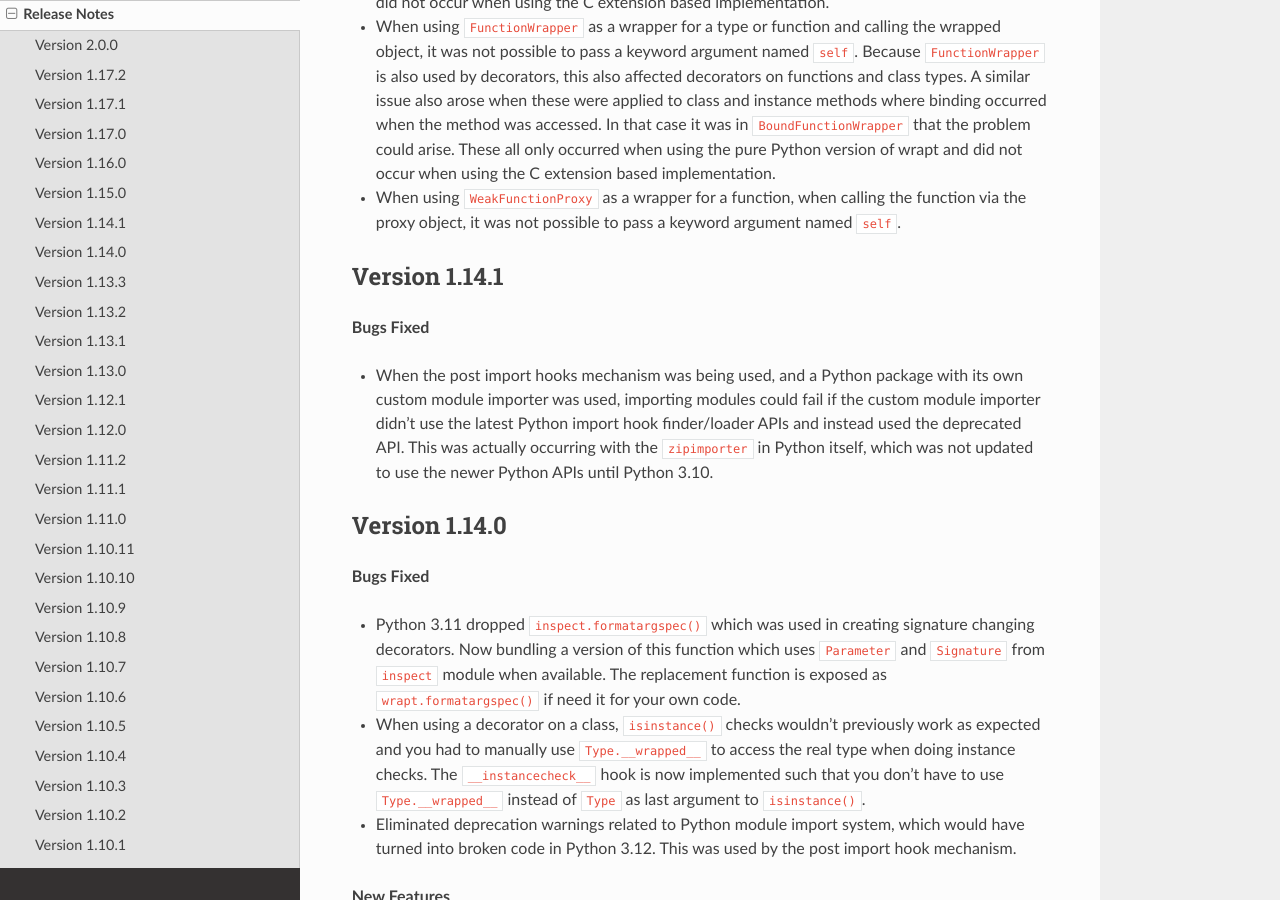
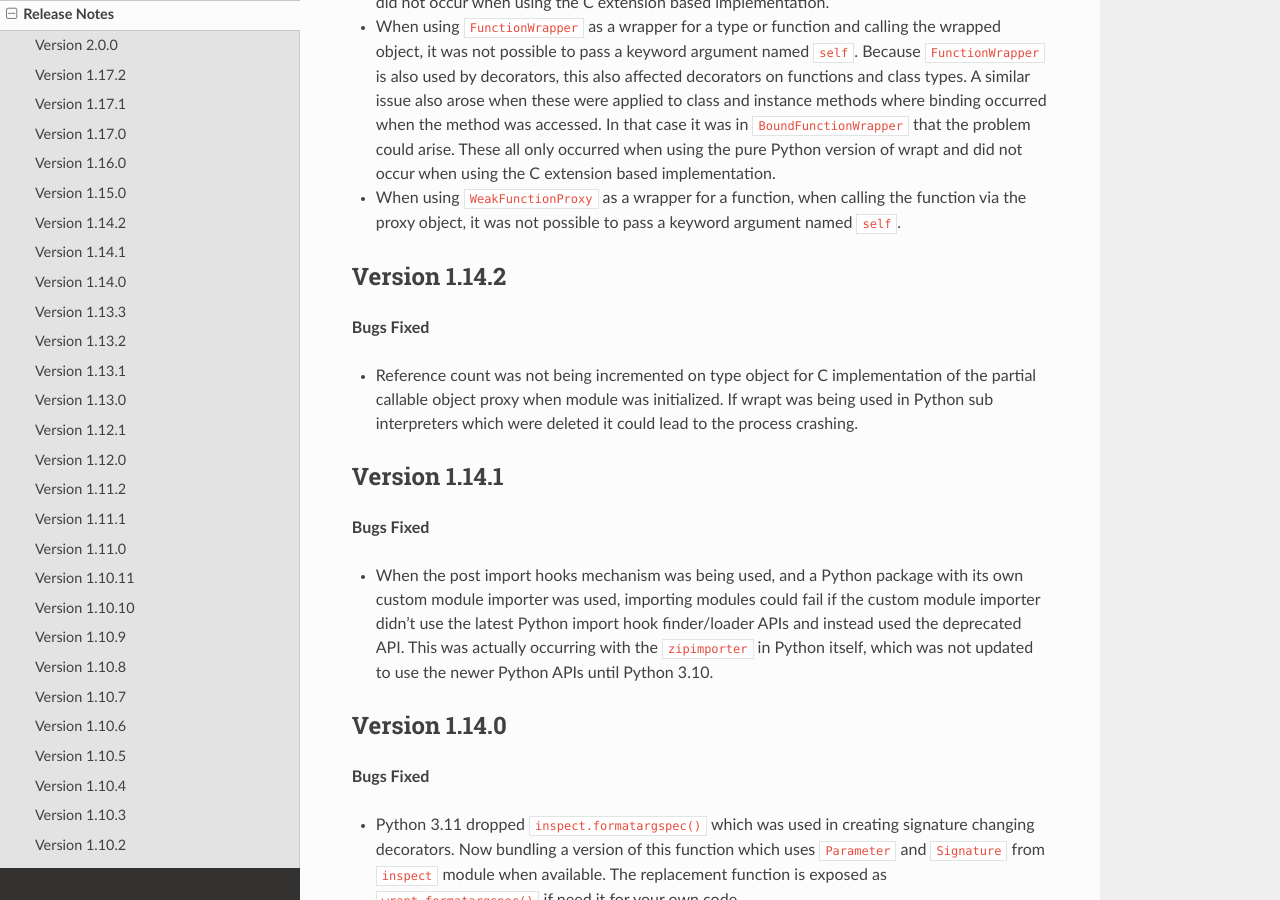
Before and after one commit to GrahamDumpleton/wrapt, a Sphinx documentation site: the page built from docs/changes.rst, in a window 1280 px wide and 900 px high, scrolled down 4056 px. Built offline with Sphinx 7.4.7 and the Read the Docs theme 3.1.0, drawn with Linux system fonts in a browser that asks for light colours.

Commit message:
Add v1.14.2 release notes
Co-authored-by: Graham Dumpleton <Graham.Dumpleton@gmail.com>

```diff
--- a/docs/changes.rst
+++ b/docs/changes.rst
@@ -221,6 +221,16 @@ Version 1.15.0
 * When using ``WeakFunctionProxy`` as a wrapper for a function, when calling the
   function via the proxy object, it was not possible to pass a keyword argument
   named ``self``.
+
+Version 1.14.2
+--------------
+
+**Bugs Fixed**
+
+* Reference count was not being incremented on type object for C implementation
+  of the partial callable object proxy when module was initialized. If wrapt was
+  being used in Python sub interpreters which were deleted it could lead to the
+  process crashing.
 
 Version 1.14.1
 --------------
```
